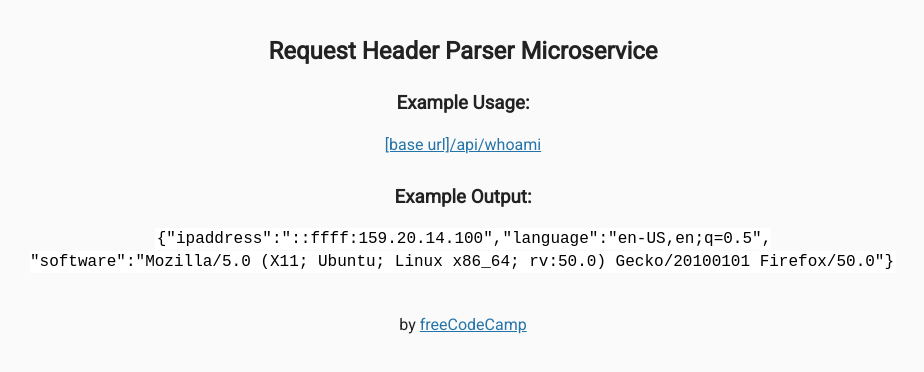
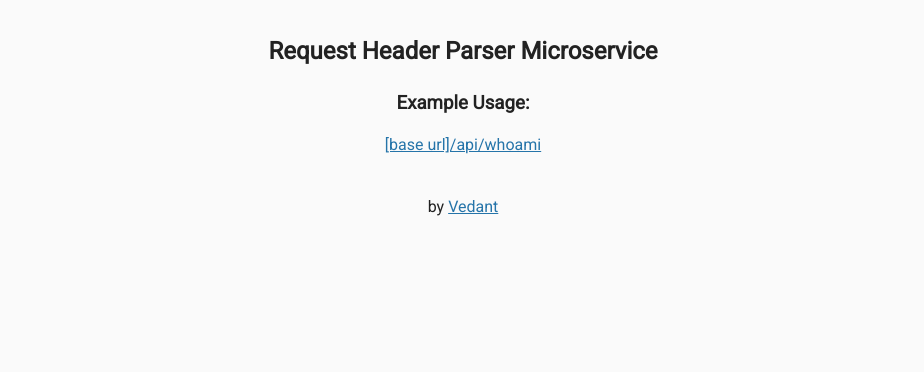
Before and after one commit to vedant8177/request-header-parser, a website: page views/index.html in a window 1280 px wide. Shown: the whole page, without its empty margins (177-1101 px from the left). Drawn offline with Linux system fonts and the light colour scheme; files that its build step writes are made by us from their sources.

Commit message:
Update index.html

```diff
--- a/views/index.html
+++ b/views/index.html
@@ -18,14 +18,10 @@
           <a href="api/whoami">[base url]/api/whoami</a>
         </p>
 
-        <h3>Example Output:</h3>
-        <p>
-          <code>{"ipaddress":"::ffff:159.20.14.100","language":"en-US,en;q=0.5",<br>"software":"Mozilla/5.0 (X11; Ubuntu; Linux x86_64; rv:50.0) Gecko/20100101 Firefox/50.0"}</code>
-        </p>
       </div>
       <div class="footer">
         <p>
-          by <a href="https://www.freecodecamp.org">freeCodeCamp</a>
+          by <a href="https://vedantdev.in/">Vedant</a>
         </p>
       </div>
    </body>
```
